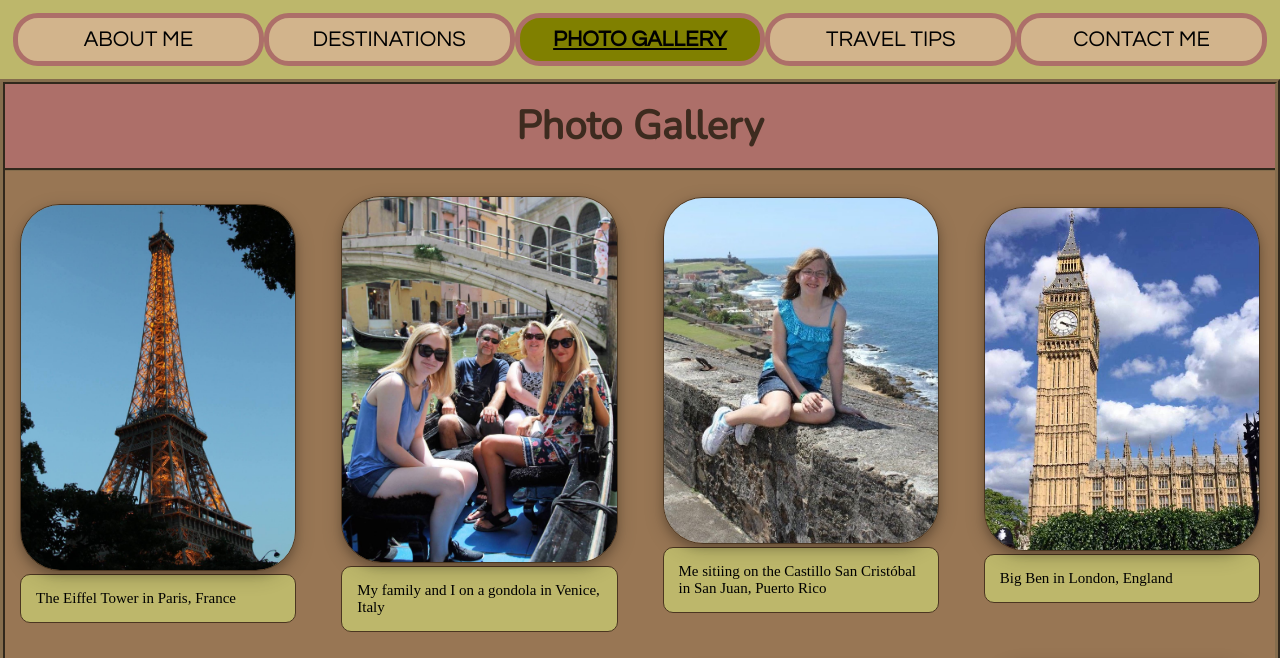
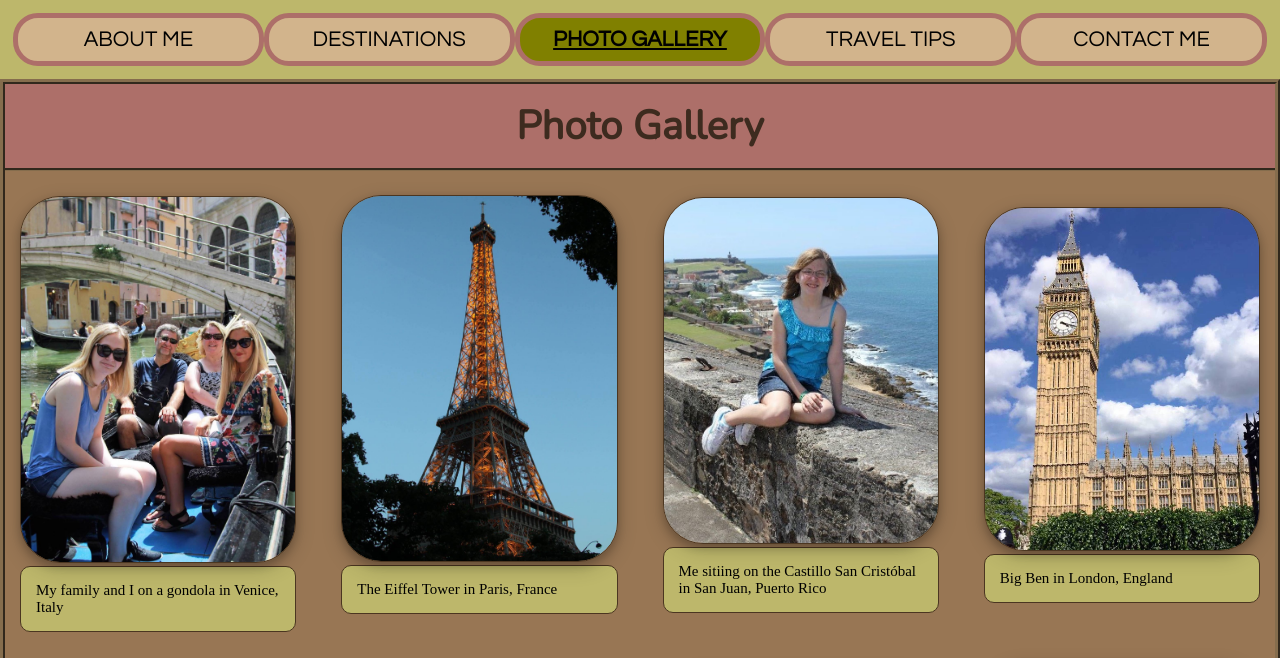
Before and after one commit to vykydald/desktop-2021, a plain HTML site: page photo_gallery.html in a window 1280 px wide. Shown: the top 658 px of the page. Drawn offline with nearby package versions, Linux system fonts and the light colour scheme; grey boxes are pictures that could not be loaded.

Commit message:
Fixed photo gallery margins

```diff
--- a/css/style.css
+++ b/css/style.css
@@ -340,7 +340,7 @@ a:visited {
     margin: 7px 15px 7px 15px;
 }
 
-.photo:first-child, .photo:nth-child(2) {
+.photo:first-child {
     margin-top: 25px;
 }
 
@@ -426,10 +426,6 @@ a:visited {
 .contact_form label, .contact_form button {
     font-family: "Nunito";
     font-size: 20px;
-}
-
-.contact_form button {
-    background-color: white;
 }
 
 .form {
--- a/photo_gallery.html
+++ b/photo_gallery.html
@@ -35,12 +35,12 @@
             <h1>Photo Gallery</h1>
             <section class="photo_gallery_container">
                 <section class="photo">
+                    <img src="images/gondola_venice.jpeg" alt="My family on a gondola in Venice, Italy">
+                    <p>My family and I on a gondola in Venice, Italy</p>
+                </section>
+                <section class="photo">
                     <img src="images/eiffel_tower.jpeg" alt="Eiffel Tower in Paris, France">
                     <p>The Eiffel Tower in Paris, France</p>
-                </section>
-                <section class="photo">
-                    <img src="images/gondola_venice.jpeg" alt="My family on a gondola in Venice, Italy">
-                    <p>My family and I on a gondola in Venice, Italy</p>
                 </section>
                 <section class="photo">
                     <img src="images/san_juan.JPG" alt="Me at Castillo San Cristóbal in San Juan, Puerto Rico">
```
